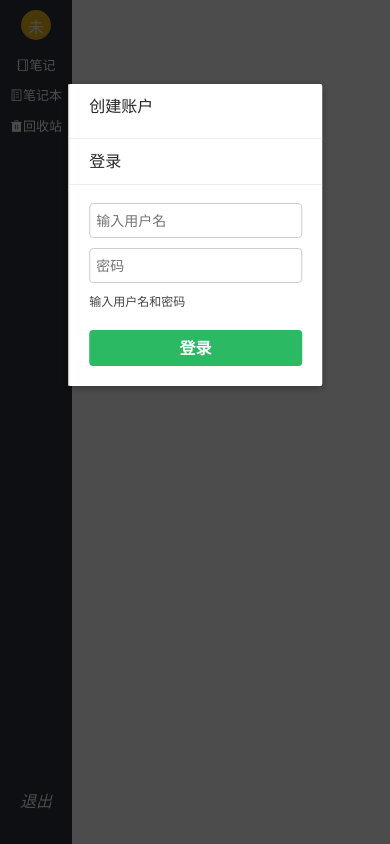
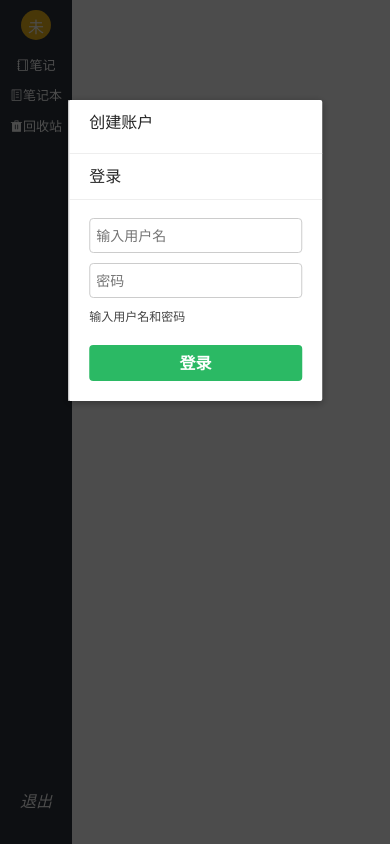
Before and after one commit to Glowglasses/quick-record, a Vue app: page /#/ in a window 390 px wide. Built offline with nearby package versions, Linux system fonts and the light colour scheme; no server answers.

Commit message:
更新样式

```diff
--- a/src/views/Login.vue
+++ b/src/views/Login.vue
@@ -210,7 +210,7 @@ export default class Login extends Vue {
   }
   .modal-container{
     position: absolute;
-    top: 10%;
+    top: 100px;
     left: 50%;
     transform: translateX(-50%);
     width: 65%;
```
